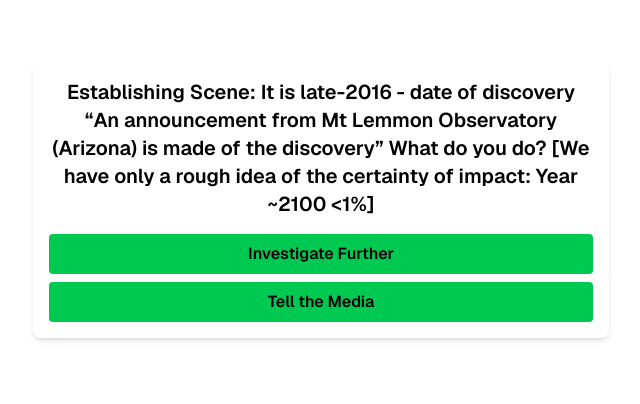
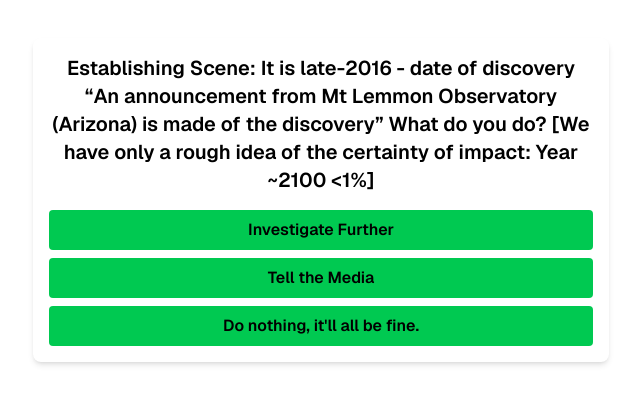
Before and after one commit to shafiqihtsham/first-hackathon, a Next.js app: page / in a window 1280 px wide. Shown: the part 220-624 px from the top of the page, without its empty margins (319-959 px from the left). Built offline with nearby package versions, Linux system fonts and the light colour scheme.

Commit message:
fix data types

```diff
--- a/src/app/components/data.ts
+++ b/src/app/components/data.ts
@@ -57,7 +57,6 @@ const edges = [
     from: "StartScreen",
     to: "StartA",
     optionText: "Investigate Further",
-    condition: "",
     effectDesc:
       "More resources are put towards research efforts, new observations are recorded, prediction confidence increases!",
     time: 3,
@@ -71,7 +70,6 @@ const edges = [
     from: "StartScreen",
     to: "StartB",
     optionText: "Tell the Media",
-    condition: "",
     effectDesc:
       "A media package is released to publishers, news spreads online, people are uneasy",
     time: 0.5,
@@ -81,6 +79,18 @@ const edges = [
     research: 0,
     effects: 0,
   },
+  {
+    from: "StartScreen",
+    to: "StartC",
+    optionText: "Do nothing, it'll all be fine.",
+    effectDesc: "Life continues as it always has...",
+    time: 5,
+    money: 0,
+    reputation: -10,
+    defense: 0,
+    research: 0,
+    effects: 0,
+  },
 ];
 
 export { nodes, edges };
```
